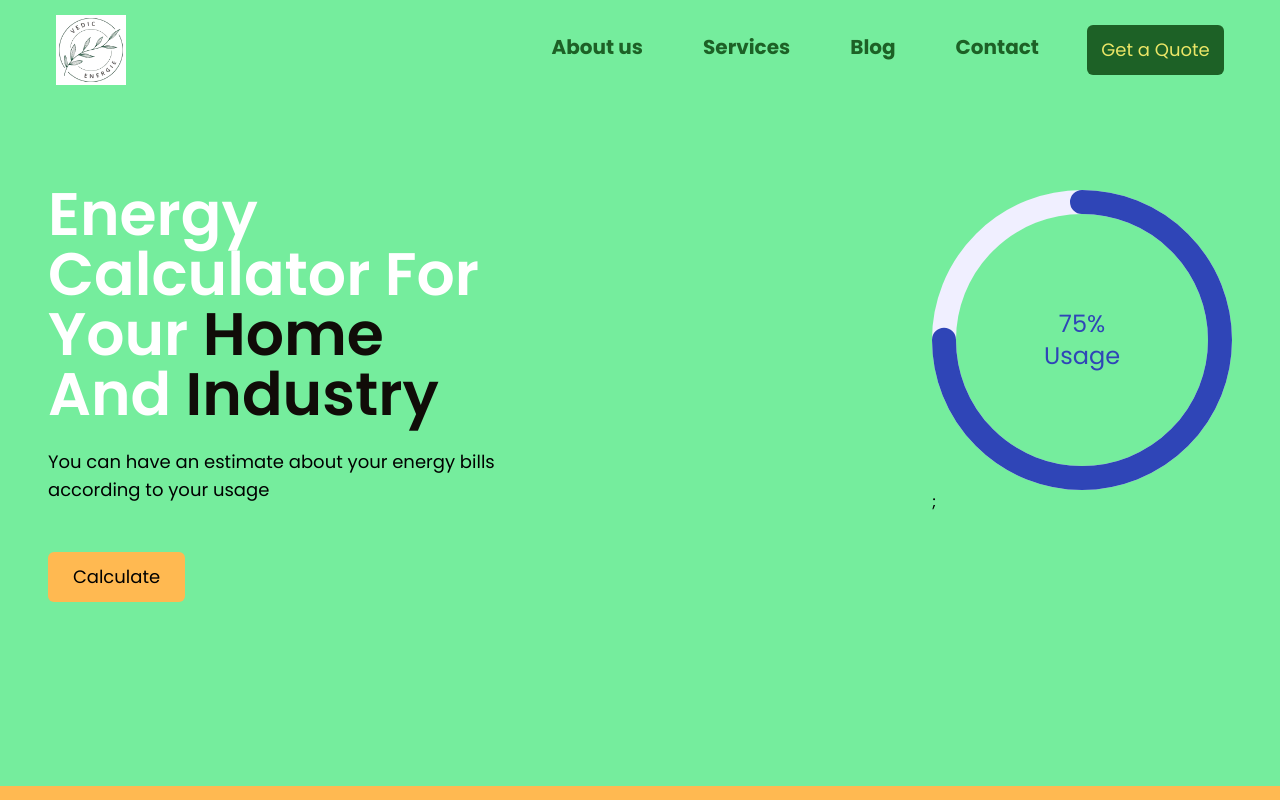
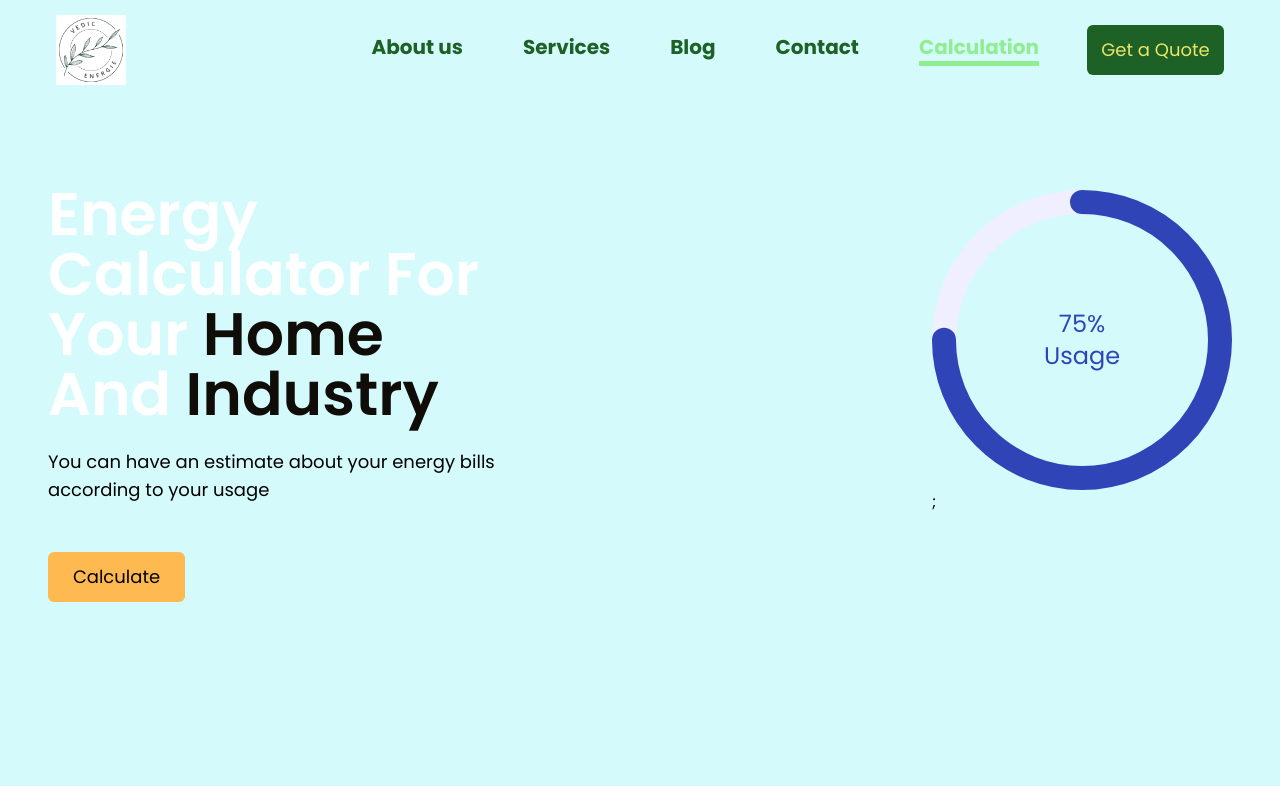
Before and after one commit to Raiyan109/vedic-energie-new, a React (Vite) app: page /energyCalc in a window 1280 px wide. Shown: the top 800 px of the page. Built offline with nearby package versions, Linux system fonts and the light colour scheme.

Commit message:
header new route

```diff
--- a/src/components/CalculateButton.jsx
+++ b/src/components/CalculateButton.jsx
@@ -1,9 +1,12 @@
 import React from 'react';
+import { Link } from 'react-router-dom';
 
 const CalculateButton = () => {
     return (
         <div>
-            <button className='w-[137px] h-[50px] bg-orange rounded-md lg:text-[18px] md:text-sm sm:text-[18px] hover:bg-lightYellow hover:text-orange hover:transition-all'>Calculate</button>
+            <Link to='/calcStep1'>
+                <button className='w-[137px] h-[50px] bg-orange rounded-md lg:text-[18px] md:text-sm sm:text-[18px] hover:bg-lightYellow hover:text-orange hover:transition-all'>Calculate</button>
+            </Link>
         </div>
     );
 };
--- a/src/components/Header.jsx
+++ b/src/components/Header.jsx
@@ -55,7 +55,7 @@ const Header = () => {
 
 
 
-                            <li className='block py-2 pr-4 pl-3 lg:text-xl md:text-sm sm:text-xl font-bold'>
+                            <li className='block py-2 lg:pr-4 lg:pl-3 lg:text-xl md:text-sm text-xl font-bold text-green'>
                                 <NavLink
                                     to="/about"
                                     className={styles.navLink}
@@ -69,7 +69,7 @@ const Header = () => {
                                     About us
                                 </NavLink>
                             </li>
-                            <li className='block py-2 pr-4 pl-3 lg:text-xl md:text-sm sm:text-xl font-bold'>
+                            <li className='block py-2 lg:pr-4 lg:pl-3 lg:text-xl md:text-sm text-xl font-bold text-green'>
                                 <NavLink
                                     to="/services"
                                     className={styles.navLink}
@@ -83,7 +83,7 @@ const Header = () => {
                                     Services
                                 </NavLink>
                             </li>
-                            <li className='block py-2 pr-4 pl-3 lg:text-xl md:text-sm sm:text-xl font-bold text-green'>
+                            <li className='block py-2 lg:pr-4 lg:pl-3 lg:text-xl md:text-sm text-xl font-bold text-green'>
                                 <NavLink
                                     to="/blog"
                                     className={styles.navLink}
@@ -98,7 +98,7 @@ const Header = () => {
                                     Blog
                                 </NavLink>
                             </li>
-                            <li className='block py-2 pr-4 pl-3 lg:text-xl md:text-sm sm:text-xl font-bold text-green'>
+                            <li className='block py-2 lg:pr-4 lg:pl-3 lg:text-xl md:text-sm text-xl font-bold text-green'>
                                 <NavLink
                                     to="/contact"
                                     className={styles.navLink}
@@ -112,9 +112,20 @@ const Header = () => {
                                     Contact
                                 </NavLink>
                             </li>
-
-
-
+                            <li className='block py-2 lg:pr-4 lg:pl-3 lg:text-xl md:text-sm text-xl font-bold text-green'>
+                                <NavLink
+                                    to="/energyCalc"
+                                    className={styles.navLink}
+                                    style={({ isActive, isPending }) => {
+                                        return {
+                                            borderBottom: isActive ? 'solid 5px lightGreen' : 'none',
+                                            color: isActive ? 'lightGreen' : '#1D6126',
+                                        };
+                                    }}
+                                >
+                                    Calculation
+                                </NavLink>
+                            </li>
                             <li><GetAQuote /></li>
 
 
--- a/src/pages/EnergyCalculation.jsx
+++ b/src/pages/EnergyCalculation.jsx
@@ -1,13 +1,9 @@
 import React, { useReducer, useState } from 'react';
 import Header from '../components/Header';
 import Footer from '../components/Footer';
-import { BsFillSunFill } from 'react-icons/bs'
-import { FaCanadianMapleLeaf } from 'react-icons/fa'
-import Toggle from '../components/Toggle';
-import Input from '../components/Input';
 import CircleProgressBar from '../components/CircleProgressBar';
 import CalculateButton from '../components/CalculateButton';
-import Calculation from '../components/Calculation';
+
 
 const EnergyCalculation = () => {
 
@@ -17,7 +13,7 @@ const EnergyCalculation = () => {
         <div >
             <Header />
             <div>
-                <div className='bg-lightGreen'>
+                <div className='bg-[#D4FAFC]'>
                     <div className="container flex flex-col justify-center p-6 mx-auto py-40 md:py-42 lg:py-46 lg:flex-row lg:justify-between">
                         <div className="flex flex-col justify-center p-6 text-center rounded-sm lg:max-w-md xl:max-w-lg lg:text-left">
                             <h1 className="text-5xl font-semibold sm:text-6xl text-white lg:leading-loose leading-12">Energy Calculator For Your <span className='text-black'>Home</span> And <span className='text-black'>Industry</span>
@@ -33,8 +29,6 @@ const EnergyCalculation = () => {
                         </div>
                     </div>
                 </div>
-
-                <Calculation />
             </div>
             <Footer />
         </div>
--- a/src/routes/routes.jsx
+++ b/src/routes/routes.jsx
@@ -12,6 +12,7 @@ import ReduceEnergy from '../pages/ReduceEnergy'
 import EnergySaving from '../pages/EnergySaving'
 
 import NotFound from '../pages/NotFound'
+import Calculation from "../components/Calculation";
 
 
 
@@ -46,6 +47,10 @@ const routes = createBrowserRouter([
         element: <EnergyCalculation />
     },
     {
+        path: '/calcStep1',
+        element: <Calculation />
+    },
+    {
         path: '/energyDemand',
         element: <EnergyDemandManagement />
     },
```
